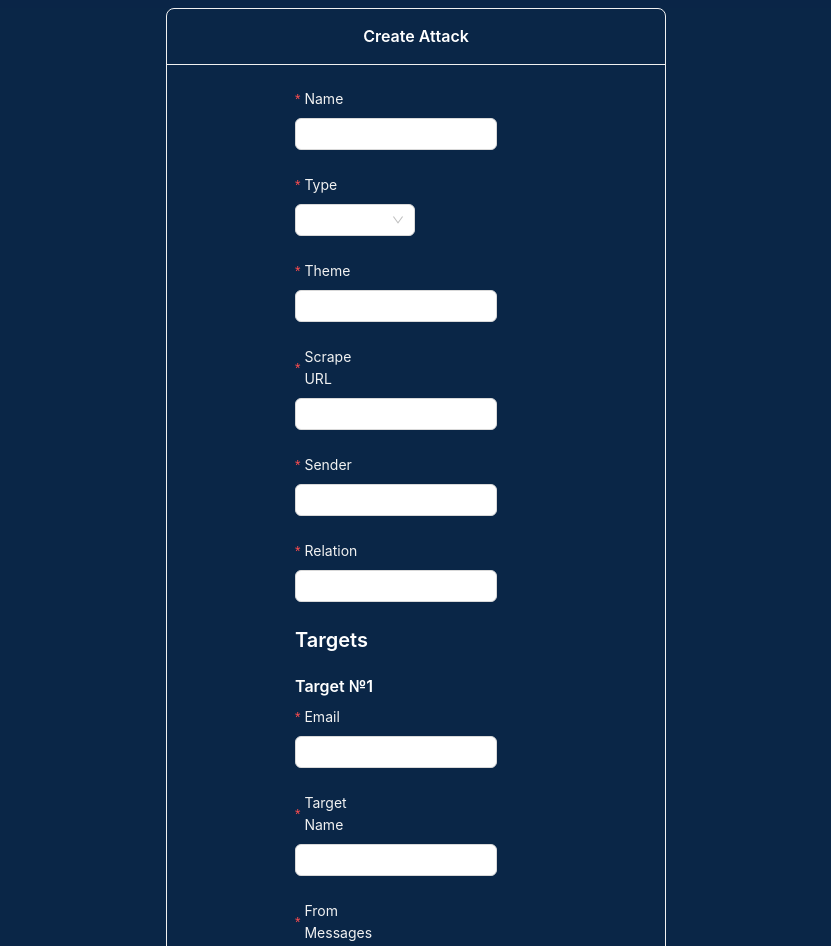
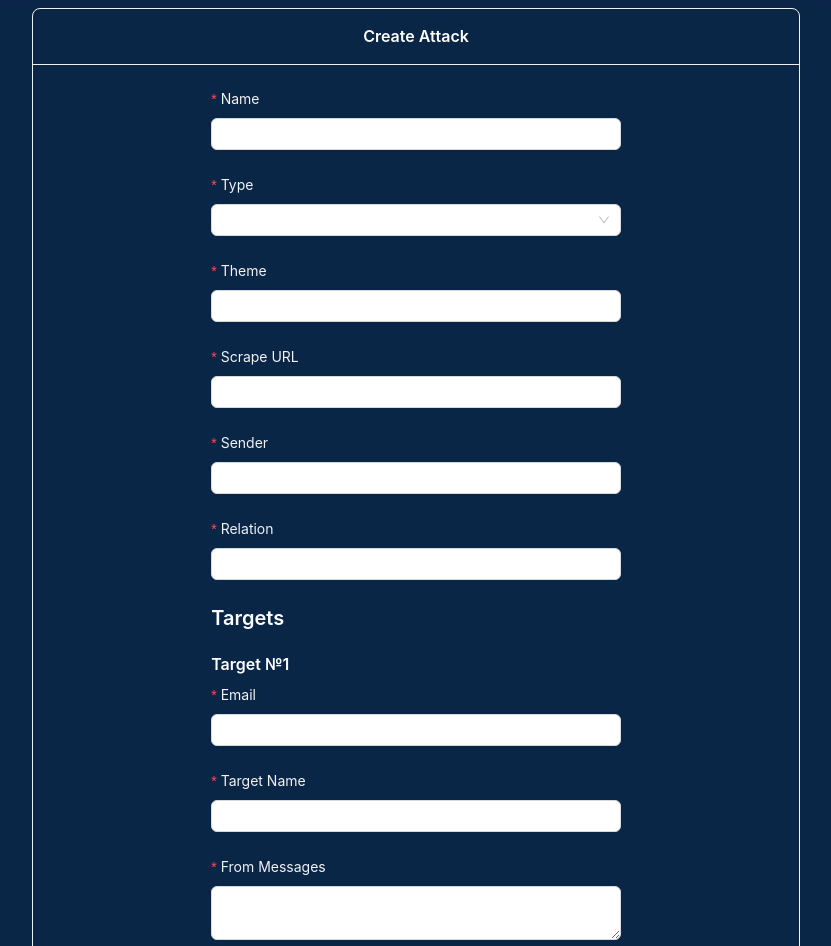
Before and after one commit to HackTUES-9-4090/PhishMe, a React (Create React App) app in the folder frontend/: page /create-attack in a window 1280 px wide. Shown: the part 46-992 px from the top of the page, without its empty margins (224-1055 px from the left). Built offline with nearby package versions, Linux system fonts and the light colour scheme; no server answers.

Commit message:
[FE] Fix Create Attack Form Style

```diff
--- a/frontend/src/pages/CreateAttack/CreateAttack.jsx
+++ b/frontend/src/pages/CreateAttack/CreateAttack.jsx
@@ -60,7 +60,7 @@ export default function CreateAttack() {
 				<Card
 					title="Create Attack"
 					style={{
-						width: "clamp(200px, 50vw, 500px)",
+						width: "clamp(500px, 60vw, 800px)",
 						background: "none",
 						color: "white !important",
 					}}
@@ -96,7 +96,7 @@ export default function CreateAttack() {
 									name="name"
 									id="name"
 									type="text"
-									style={{ minWidth: "20px" }}
+									style={{ minWidth: "32vw" }}
 								/>
 							</Form.Item>
 
@@ -120,7 +120,7 @@ export default function CreateAttack() {
 							>
 								<Select
 									id="communicationType"
-									style={{ width: 120 }}
+									style={{ minWidth: "32vw" }}
 									options={[
 										{ value: "formal", label: "Formal" },
 										{
@@ -157,7 +157,7 @@ export default function CreateAttack() {
 									name="theme"
 									id="theme"
 									type="text"
-									style={{ minWidth: "20px" }}
+									style={{ minWidth: "32vw" }}
 								/>
 							</Form.Item>
 
@@ -182,7 +182,7 @@ export default function CreateAttack() {
 									name="scrapeUrl"
 									id="scrapeUrl"
 									type="text"
-									style={{ minWidth: "20px" }}
+									style={{ minWidth: "32vw" }}
 								/>
 							</Form.Item>
 
@@ -207,7 +207,7 @@ export default function CreateAttack() {
 									name="sender"
 									id="sender"
 									type="text"
-									style={{ minWidth: "20px" }}
+									style={{ minWidth: "32vw" }}
 								/>
 							</Form.Item>
 
@@ -232,7 +232,7 @@ export default function CreateAttack() {
 									name="relation"
 									id="relation"
 									type="text"
-									style={{ minWidth: "20px" }}
+									style={{ minWidth: "32vw" }}
 								/>
 							</Form.Item>
 
@@ -268,7 +268,10 @@ export default function CreateAttack() {
 											</label>
 										}
 										name={`email:target:${index}`}
-										style={{ color: textColor }}
+										style={{
+											color: textColor,
+											minWidth: "32vw",
+										}}
 										rules={[
 											{
 												...validationRules,
@@ -280,6 +283,9 @@ export default function CreateAttack() {
 									>
 										<Input
 											type="email"
+											style={{
+												minWidth: "32vw",
+											}}
 											id={`email:target:${index}`}
 										/>
 									</Form.Item>
@@ -305,7 +311,7 @@ export default function CreateAttack() {
 											name={`name:target:${index}`}
 											id={`name:target:${index}`}
 											type="text"
-											style={{ minWidth: "20px" }}
+											style={{ minWidth: "32vw" }}
 										/>
 									</Form.Item>
 
@@ -331,7 +337,7 @@ export default function CreateAttack() {
 											name={`fromMessages:target:${index}`}
 											id={`fromMessages:target:${index}`}
 											type="text"
-											style={{ minWidth: "20px" }}
+											style={{ minWidth: "32vw" }}
 										/>
 									</Form.Item>
 									<Form.Item
@@ -356,7 +362,7 @@ export default function CreateAttack() {
 											name={`toMessages:target:${index}`}
 											id={`toMessages:target:${index}`}
 											type="text"
-											style={{ minWidth: "20px" }}
+											style={{ minWidth: "32vw" }}
 										/>
 									</Form.Item>
 								</div>
```
